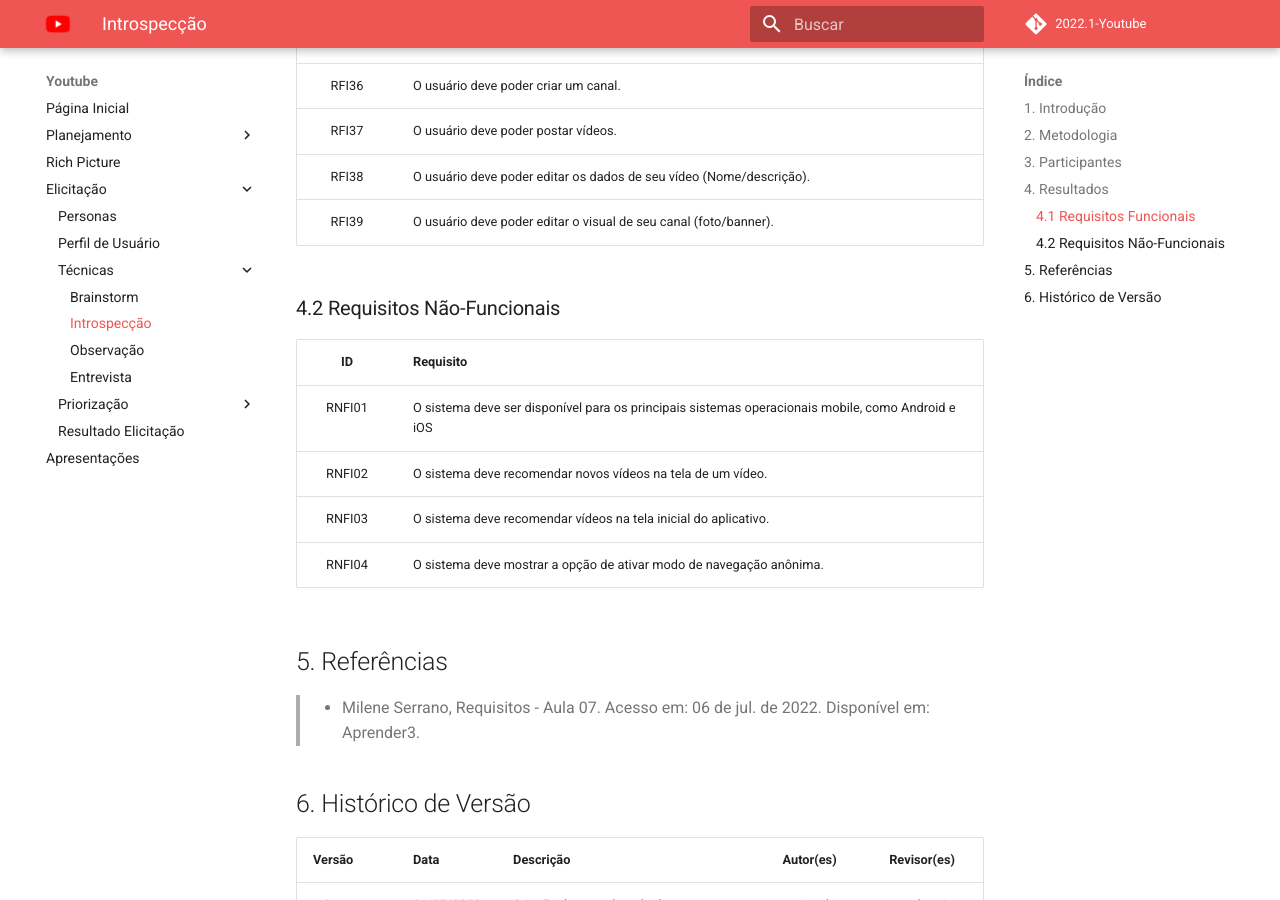
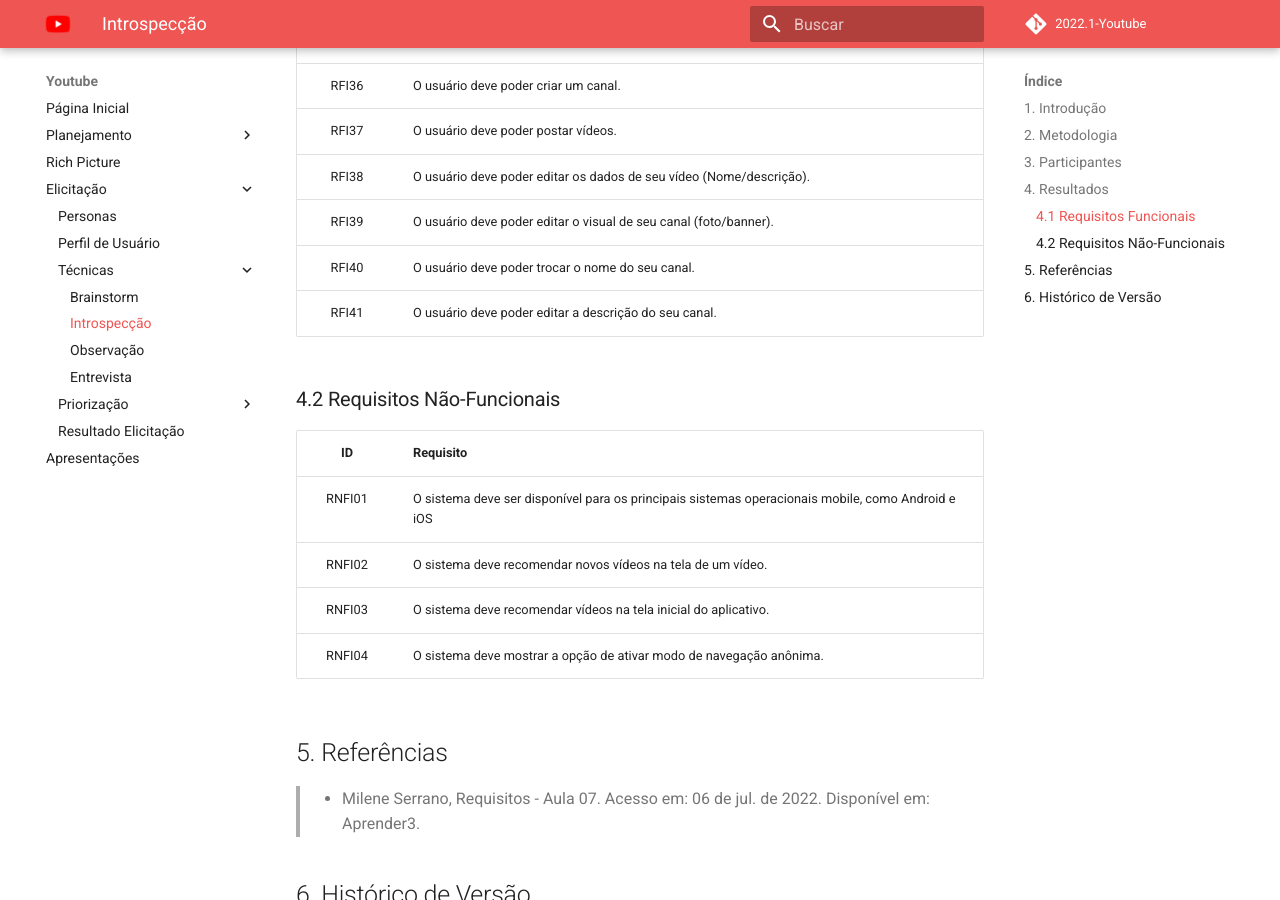
Before and after one commit to Requisitos-de-Software/2022.1-Youtube, an MkDocs documentation site: the page built from docs/elicitacao/tecnicas/introspeccao.md, in a window 1280 px wide and 900 px high, scrolled down 2349 px. Built offline with MkDocs 1.6.1 and Material for MkDocs 9.7.7, drawn with Linux system fonts in a browser that asks for light colours; comment, search, counter and statistics services are not loaded.

Commit message:
Adicionando RFI40 e RFI41.

```diff
--- a/docs/elicitacao/tecnicas/introspeccao.md
+++ b/docs/elicitacao/tecnicas/introspeccao.md
@@ -52,6 +52,8 @@ De forma mais específica, um dos integrantes teve uma visão mais focada em req
 | RFI37  | O usuário deve poder postar vídeos. |
 | RFI38  | O usuário deve poder editar os dados de seu vídeo (Nome/descrição). |
 | RFI39  | O usuário deve poder editar o visual de seu canal (foto/banner). |
+| RFI40  | O usuário deve poder trocar o nome do seu canal. |
+| RFI41  | O usuário deve poder editar a descrição do seu canal. |
 
 
 
```
